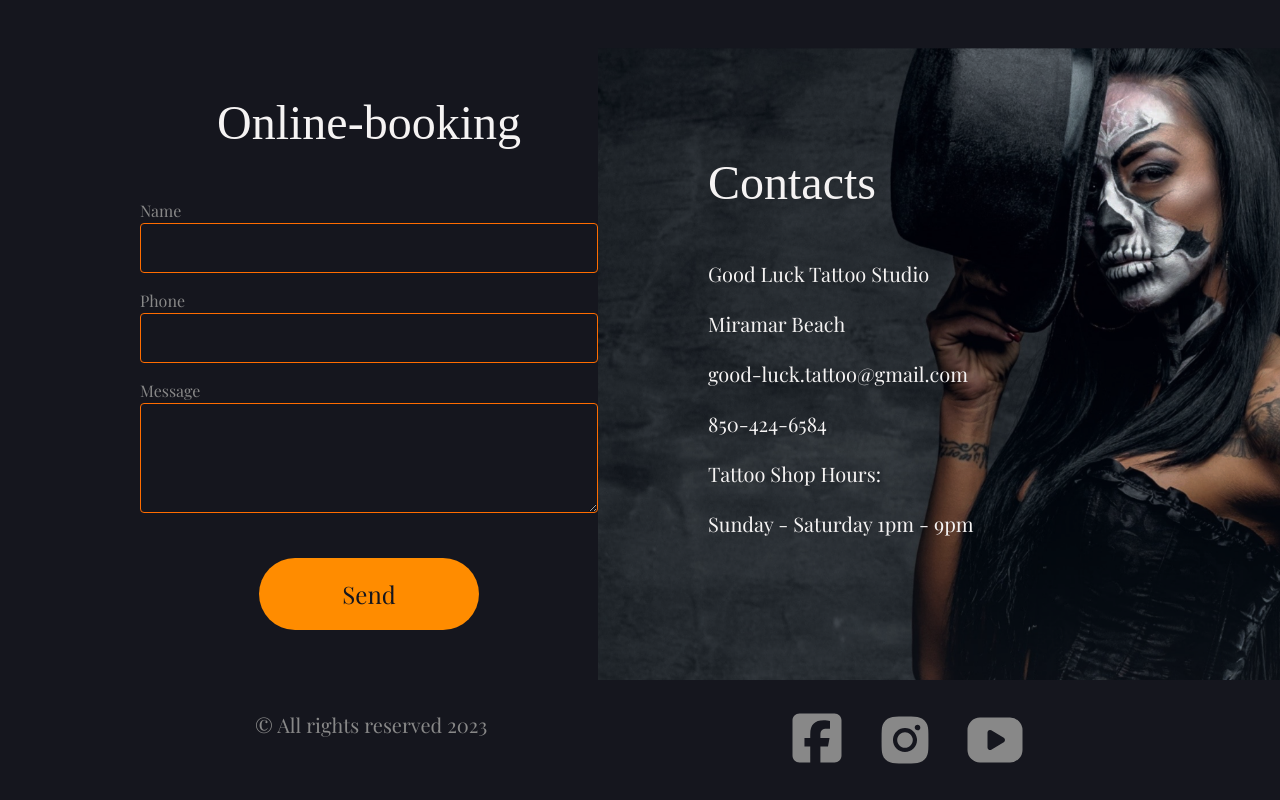
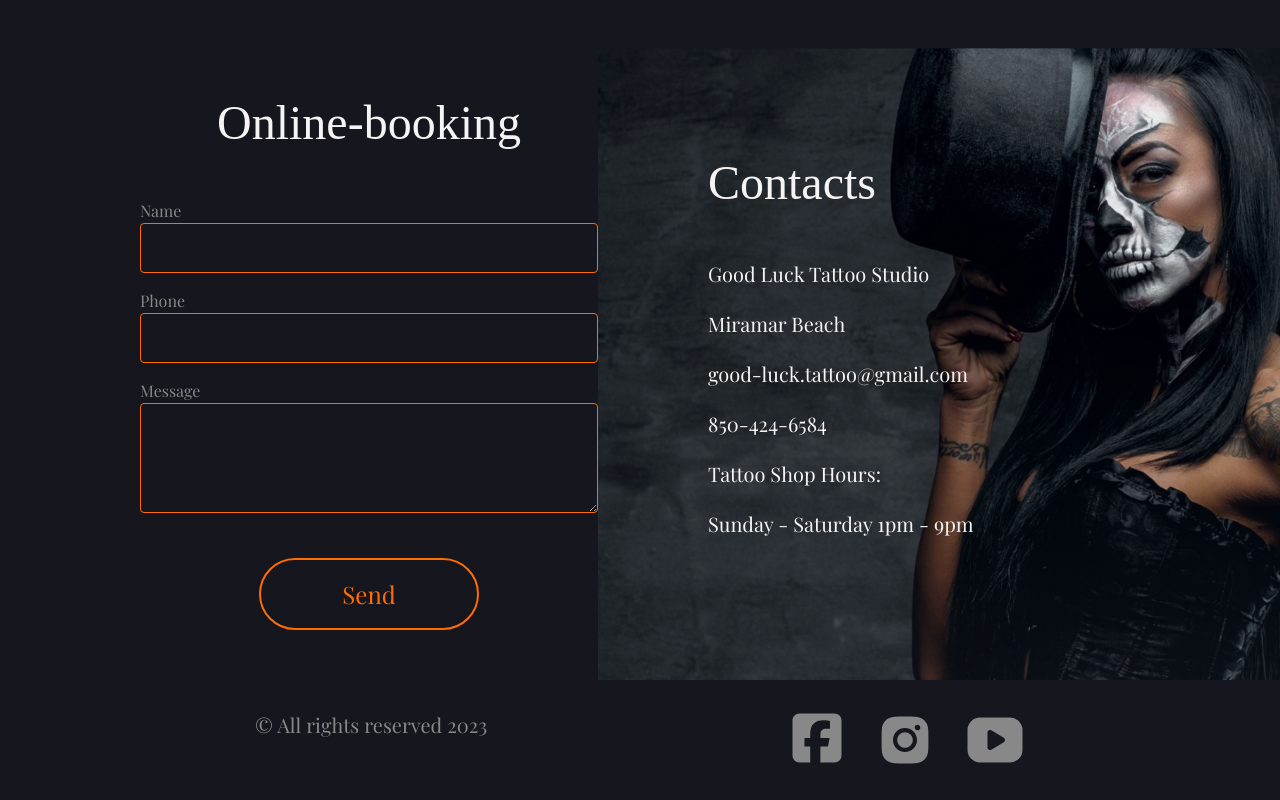
Before and after one commit to ViktorSvertoka/tattoo-studio, a Next.js app: page / in a window 1280 px wide. Shown: the part 6629-7429 px from the top of the page. Built offline with nearby package versions, Linux system fonts and the light colour scheme; a web font is replaced by a local one.

Commit message:
Update Contacts.tsx

```diff
--- a/src/sections/Contacts.tsx
+++ b/src/sections/Contacts.tsx
@@ -31,7 +31,7 @@ const Contacts = () => {
             ></textarea>
             <button
               type="submit"
-              className="text-black hover:text-[darkOrange] bg-[darkOrange] hover:bg-transparent border-transparent border-2 hover:border-2 border-[black] hover:border-[darkOrange] text-[24px] xs:w-[343px] sm:w-[220px] lg:w-[220px] rounded-[50px] py-4 flex items-center justify-center mt-[45px] ml-auto mr-auto"
+              className="hover:text-black text-darkOrange hover:bg-darkOrange bg-transparent focus:border-transparent border-2 hover:border-2 hover:border-darkOrange border-darkOrange text-[24px] xs:w-[343px] sm:w-[220px] lg:w-[220px] rounded-[50px] py-4 flex items-center justify-center mt-[45px] ml-auto mr-auto"
             >
               Send
             </button>
```
